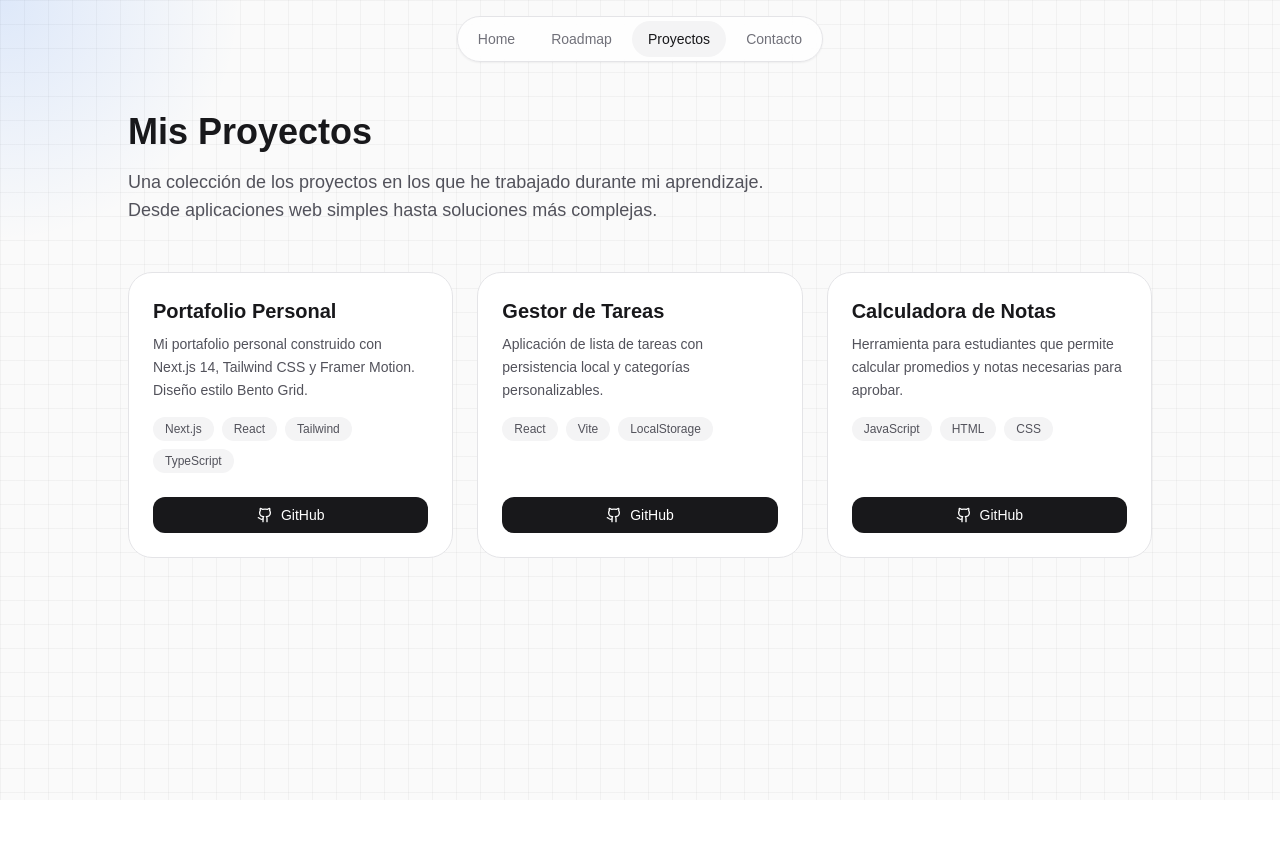
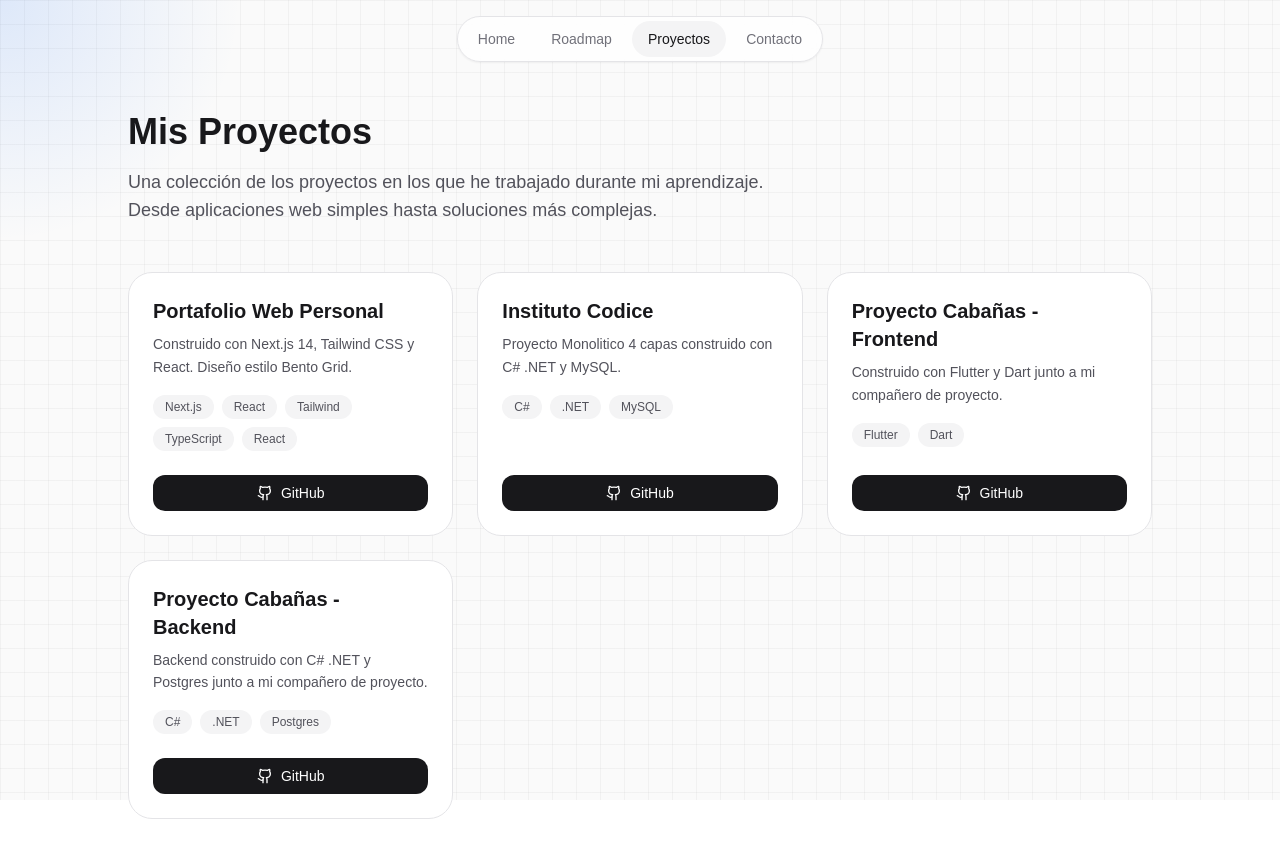
Before and after one commit to AlexisHCD/Portfolio_Proyecto_AIEP, a Next.js app: page /projects in a window 1280 px wide. Shown: the top 858 px of the page. Built offline with nearby package versions, Linux system fonts and the light colour scheme.

Commit message:
feat: Add SocialCard widget and a ProjectsPage displaying a list of project cards.

```diff
--- a/app/projects/page.tsx
+++ b/app/projects/page.tsx
@@ -2,22 +2,28 @@ import { ProjectCard } from "@/components/widgets/project-card";
 
 const projects = [
     {
-        title: "Portafolio Personal",
-        description: "Mi portafolio personal construido con Next.js 14, Tailwind CSS y Framer Motion. Diseño estilo Bento Grid.",
-        tags: ["Next.js", "React", "Tailwind", "TypeScript"],
-        githubUrl: "https://github.com/adhca/portfolio", // Placeholder
+        title: "Portafolio Web Personal",
+        description: "Construido con Next.js 14, Tailwind CSS y React. Diseño estilo Bento Grid.",
+        tags: ["Next.js", "React", "Tailwind", "TypeScript", "React"],
+        githubUrl: "https://github.com/AlexisHCD/Portfolio_Proyecto_AIEP",
     },
     {
-        title: "Gestor de Tareas",
-        description: "Aplicación de lista de tareas con persistencia local y categorías personalizables.",
-        tags: ["React", "Vite", "LocalStorage"],
-        githubUrl: "https://github.com/adhca/todo-app", // Placeholder
+        title: "Instituto Codice",
+        description: "Proyecto Monolitico 4 capas construido con C# .NET y MySQL.",
+        tags: ["C#", " .NET", "MySQL"],
+        githubUrl: "https://github.com/AlexisHCD/RGIVCodice",
     },
     {
-        title: "Calculadora de Notas",
-        description: "Herramienta para estudiantes que permite calcular promedios y notas necesarias para aprobar.",
-        tags: ["JavaScript", "HTML", "CSS"],
-        githubUrl: "https://github.com/adhca/grade-calc", // Placeholder
+        title: "Proyecto Cabañas - Frontend",
+        description: "Construido con Flutter y Dart junto a mi compañero de proyecto.",
+        tags: ["Flutter", "Dart"],
+        githubUrl: "https://github.com/Ansesies/proyecto-coef-2-frontend",
+    },
+    {
+        title: "Proyecto Cabañas - Backend",
+        description: "Backend construido con C# .NET y Postgres junto a mi compañero de proyecto.",
+        tags: ["C#", " .NET", "Postgres"],
+        githubUrl: "https://github.com/Ansesies/proyecto-coef-2-backend",
     },
 ];
 
--- a/components/widgets/social-card.tsx
+++ b/components/widgets/social-card.tsx
@@ -15,7 +15,7 @@ const XLogo = ({ className }: { className?: string }) => (
 export const SocialCard = () => {
     return (
         <motion.a
-            href="https://twitter.com"
+            href="https://twitter.com/mkeled"
             target="_blank"
             rel="noopener noreferrer"
             className="flex items-center justify-center w-full h-full bg-black rounded-3xl p-6 group cursor-pointer"
```
